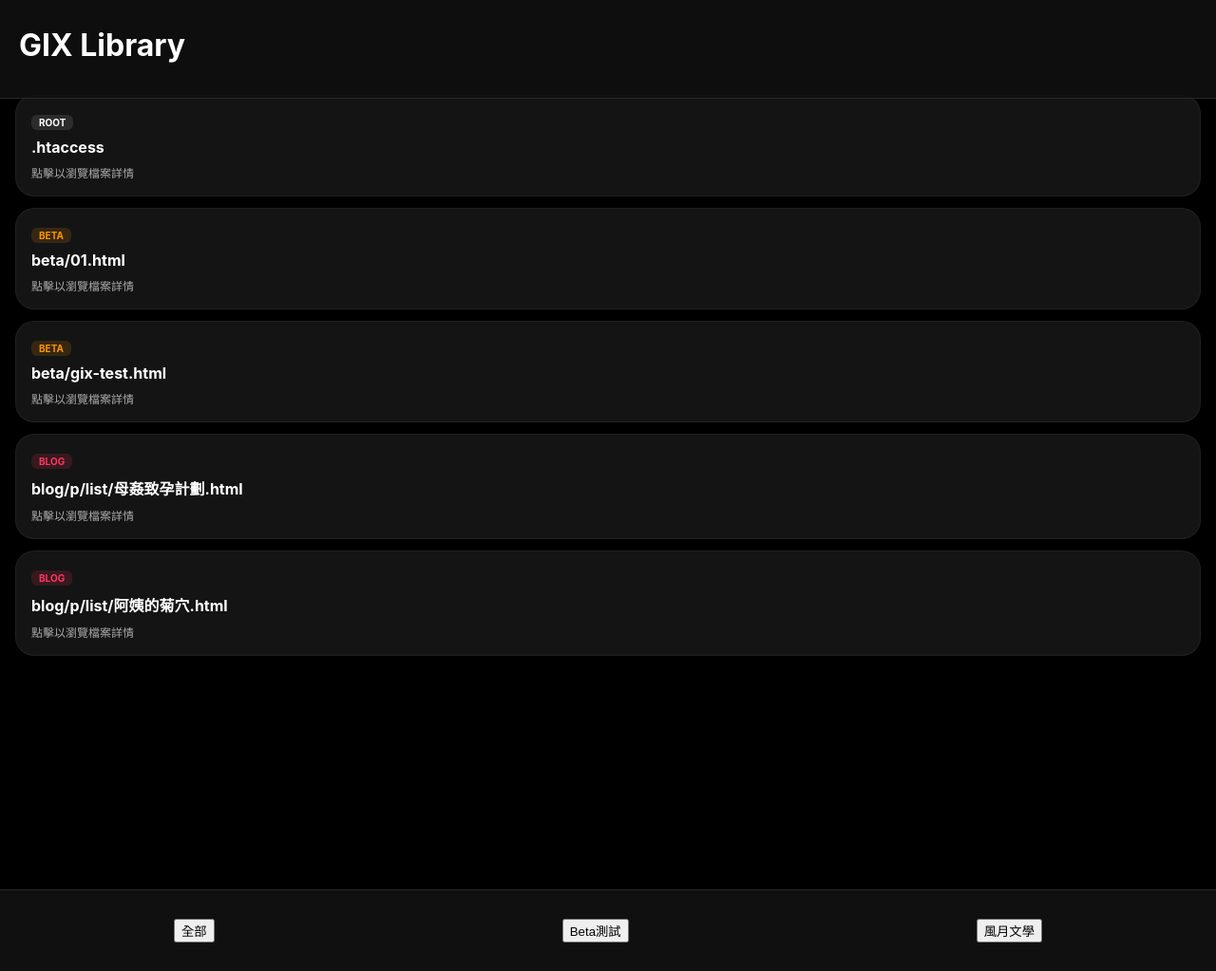
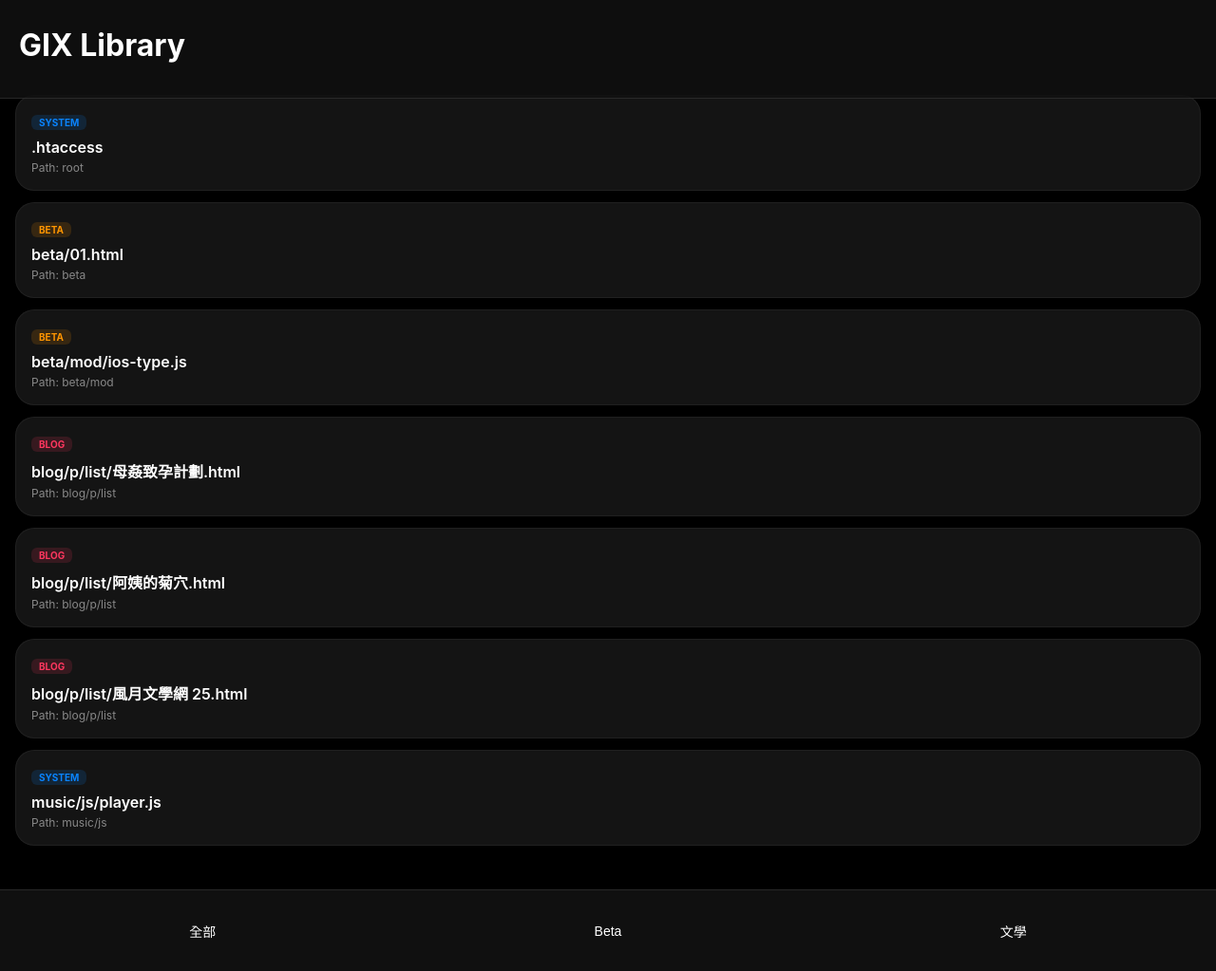
Before and after one commit to mobsp/mobsp.github.io, a Jekyll site: the page beta/test2.html, which Jekyll copies as it is, in a window 1280 px wide and 1023 px high. Shown: the whole window at 95% size. Built offline with Jekyll 4.4.1, drawn with Linux system fonts in a browser that asks for light colours.

Commit message:
更新 test2.html

```diff
--- a/beta/test2.html
+++ b/beta/test2.html
@@ -3,27 +3,28 @@
 <head>
     <meta charset="UTF-8">
     <meta name="viewport" content="width=device-width, initial-scale=1.0, viewport-fit=cover">
-    <title>GIX OS App</title>
+    <title>GIX Library OS</title>
     <style>
-        :root { --bg-color: #000; --glass: rgba(255, 255, 255, 0.08); --accent: #06C755; }
-        body { margin: 0; background: var(--bg-color); color: #fff; font-family: -apple-system, sans-serif; }
+        :root { --bg-color: #000; --glass: rgba(255, 255, 255, 0.08); }
+        body { margin: 0; background: var(--bg-color); color: #fff; font-family: -apple-system, BlinkMacSystemFont, "Segoe UI", Roboto, Helvetica, Arial, sans-serif; }
 
         header { position: fixed; top: 0; width: 100%; height: 88px; background: rgba(20,20,20,0.7); backdrop-filter: blur(20px); z-index: 100; display: flex; align-items: flex-end; padding: 0 20px 15px; border-bottom: 0.5px solid rgba(255,255,255,0.1); }
 
-        main { margin-top: 100px; padding: 0 16px; padding-bottom: 100px; }
+        main { margin-top: 100px; padding: 0 16px; padding-bottom: 120px; }
 
         .card { background: var(--glass); backdrop-filter: blur(10px); border-radius: 20px; padding: 16px; margin-bottom: 12px; border: 1px solid rgba(255,255,255,0.05); transition: transform 0.2s; }
         .card:active { transform: scale(0.98); }
 
-        /* 標籤樣式 */
-        .badge { display: inline-block; padding: 2px 8px; border-radius: 6px; font-size: 10px; font-weight: bold; text-transform: uppercase; margin-bottom: 8px; background: rgba(255,255,255,0.1); }
+        .badge { display: inline-block; padding: 2px 8px; border-radius: 6px; font-size: 10px; font-weight: bold; margin-bottom: 8px; background: rgba(255,255,255,0.1); }
         .badge.beta { color: #ff9500; background: rgba(255, 149, 0, 0.15); }
         .badge.blog { color: #ff375f; background: rgba(255, 55, 95, 0.15); }
+        .badge.system { color: #0a84ff; background: rgba(10, 132, 255, 0.15); }
 
-        .card h3 { margin: 0; font-size: 16px; }
-        .card p { margin: 8px 0 0; font-size: 12px; color: #aaa; }
+        .card h3 { margin: 0; font-size: 16px; font-weight: 600; white-space: nowrap; overflow: hidden; text-overflow: ellipsis; }
+        .card p { margin: 4px 0 0; font-size: 12px; color: #888; }
 
         nav { position: fixed; bottom: 0; width: 100%; height: 85px; background: rgba(20,20,20,0.8); backdrop-filter: blur(30px); display: flex; justify-content: space-around; padding-bottom: env(safe-area-inset-bottom); align-items: center; border-top: 0.5px solid rgba(255,255,255,0.1); }
+        nav button { background: none; border: none; color: #fff; font-size: 14px; cursor: pointer; }
     </style>
 </head>
 <body>
@@ -34,18 +35,21 @@
 
 <nav>
     <button onclick="renderList('all')">全部</button>
-    <button onclick="renderList('beta')">Beta測試</button>
-    <button onclick="renderList('blog')">風月文學</button>
+    <button onclick="renderList('beta')">Beta</button>
+    <button onclick="renderList('blog')">文學</button>
 </nav>
 
 <script>
-// 資料陣列：包含 path 用於標籤渲染
+// 資料庫 (已整合您提供的所有路徑)
 const rawData = [
     { name: ".htaccess", path: "root", type: "system" },
     { name: "beta/01.html", path: "beta", type: "beta" },
-    { name: "beta/gix-test.html", path: "beta", type: "beta" },
-    { name: "blog/p/list/母姦致孕計劃.html", path: "blog", type: "blog" },
-    { name: "blog/p/list/阿姨的菊穴.html", path: "blog", type: "blog" }
+    { name: "beta/mod/ios-type.js", path: "beta/mod", type: "beta" },
+    { name: "blog/p/list/母姦致孕計劃.html", path: "blog/p/list", type: "blog" },
+    { name: "blog/p/list/阿姨的菊穴.html", path: "blog/p/list", type: "blog" },
+    { name: "blog/p/list/風月文學網 25.html", path: "blog/p/list", type: "blog" },
+    { name: "music/js/player.js", path: "music/js", type: "system" }
+    // ... 可在此持續加入完整陣列
 ];
 
 function renderList(filter) {
@@ -58,24 +62,24 @@ function renderList(filter) {
         const div = document.createElement('div');
         div.className = 'card';
 
-        // 生成路徑標籤
-        const badgeClass = item.type === 'beta' ? 'beta' : (item.type === 'blog' ? 'blog' : '');
+        // 動態標籤渲染邏輯
+        const badgeClass = item.type === 'beta' ? 'beta' : (item.type === 'blog' ? 'blog' : 'system');
 
         div.innerHTML = `
-            <span class="badge ${badgeClass}">${item.path}</span>
+            <span class="badge ${badgeClass}">${item.type.toUpperCase()}</span>
             <h3>${item.name}</h3>
-            <p>點擊以瀏覽檔案詳情</p>
+            <p>Path: ${item.path}</p>
         `;
 
         div.onclick = () => {
             if (navigator.vibrate) navigator.vibrate(10);
-            console.log('正在導航至: ' + item.name);
+            console.log('Opening: ' + item.name);
         };
         main.appendChild(div);
     });
 }
 
-// 初始化渲染
+// 初始化
 renderList('all');
 </script>
 </body>
```
